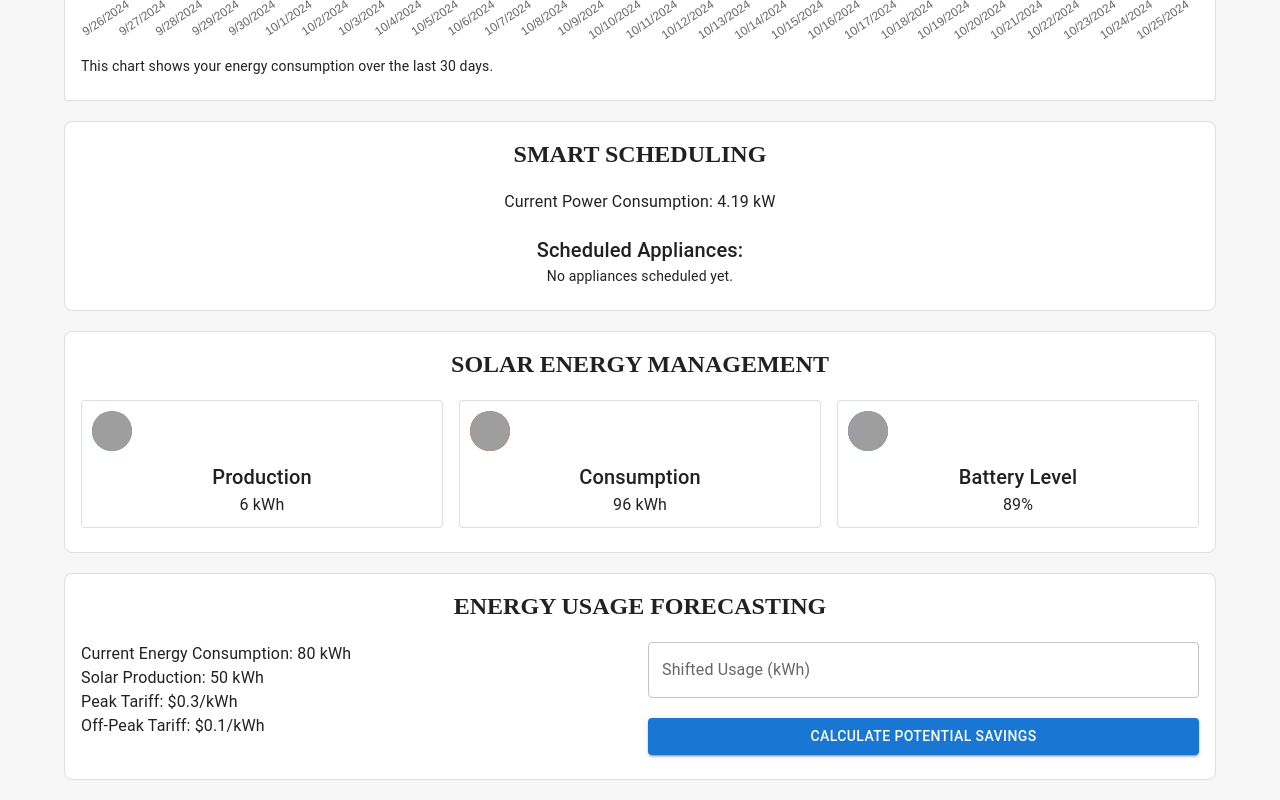
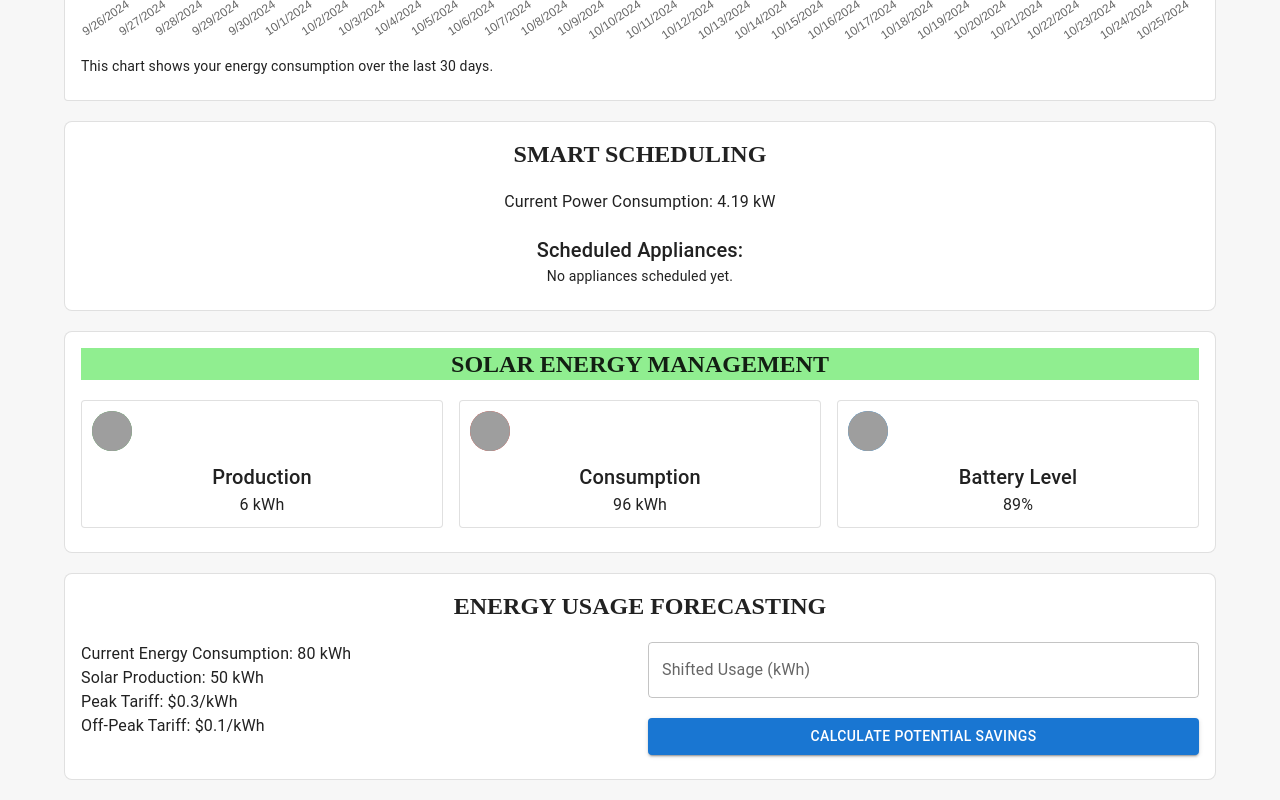
Before and after one commit to kishan9507/Luminous, a React (Create React App) app in the folder my-app/: page /dashboard in a window 1280 px wide. Shown: the part 1504-2304 px from the top of the page. Built offline with nearby package versions, Linux system fonts and the light colour scheme; grey boxes are pictures that could not be loaded.

Commit message:
Update SolarManagement.js

```diff
--- a/my-app/src/components/SolarManagement.js
+++ b/my-app/src/components/SolarManagement.js
@@ -44,7 +44,7 @@ function SolarManagement() {
   return (
     <Card variant="outlined" style={{ marginBottom: '20px', borderRadius: '8px' }}>
       <CardContent>
-        <Typography variant="h5" style={{ marginBottom: '20px', textAlign: 'center',fontFamily: 'serif', fontWeight: 'bolder', textTransform: 'uppercase' }}>
+        <Typography variant="h5" style={{ marginBottom: '20px',backgroundColor:'lightgreen', textAlign: 'center',fontFamily: 'serif', fontWeight: 'bolder', textTransform: 'uppercase' }}>
           Solar Energy Management
         </Typography>
 
```
